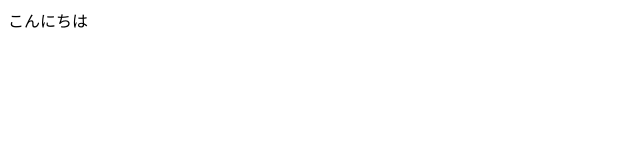
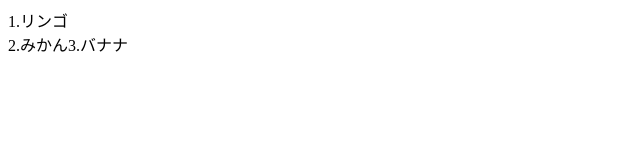
Before and after one commit to sa148/Www, a plain HTML site: page index.html in a window 1280 px wide. Shown: the whole page, without its empty margins (0-640 px from the left). Drawn offline with Linux system fonts and the light colour scheme.

Commit message:
end文字、計算

```diff
--- a/index.html
+++ b/index.html
@@ -5,7 +5,9 @@
   </head>
   <body>
    <script type="text/javascript">
-    document.write("こんにちは")
+    document.write("1.リンゴ<br>");
+    document.write("2.みかん");
+    document.write("3.バナナ");
    </script>
   </body>
 </html>
```
